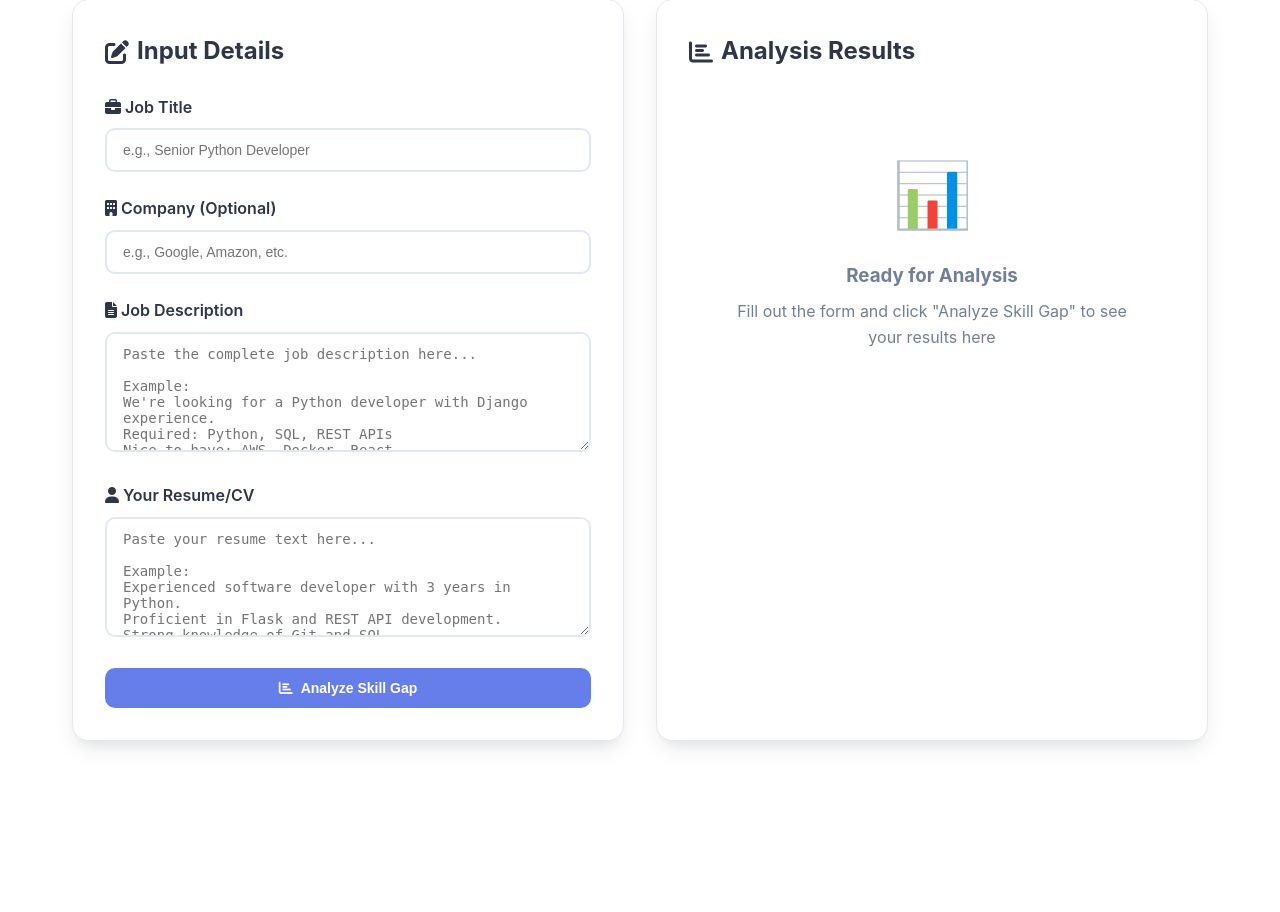
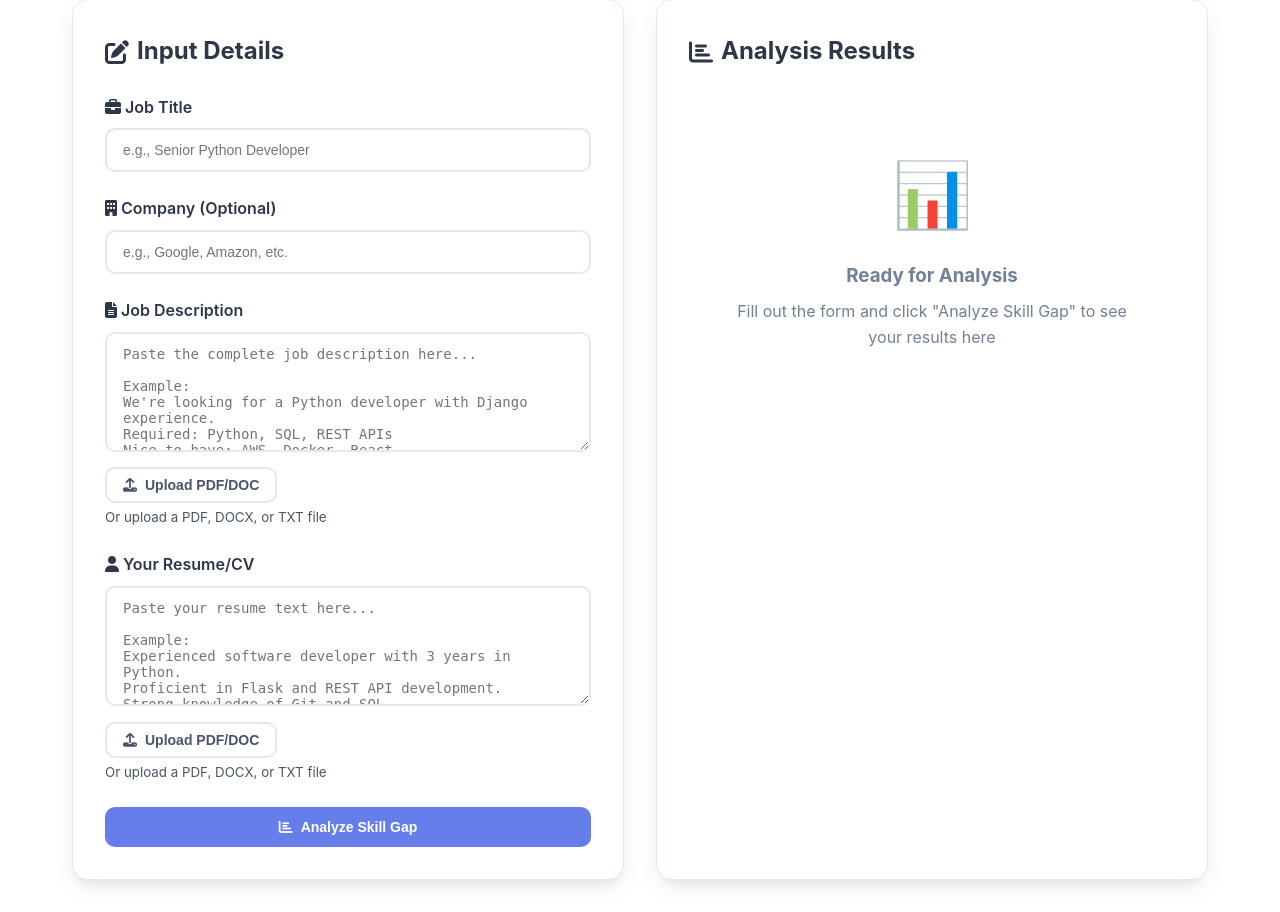
Before and after one commit to LightStar23/Job-Skill-Gap-Analyzer, a Flask app: page /analyze/new in a window 1280 px wide. Shown: the part 243-1155 px from the top of the page. Before the commit the page ends 992 px from the top, so only its background shows below. Run offline with Flask 3, Linux system fonts and the light colour scheme; the visitor is signed in with stand-in values (Sample User, id 1).

Commit message:
Minor Improvements

```diff
--- a/app.py
+++ b/app.py
@@ -7,11 +7,23 @@ from career_coach import AICareerCoach
 import json
 import os
 from datetime import datetime
+from werkzeug.utils import secure_filename
+from PyPDF2 import PdfReader
+from docx import Document
 
 app = Flask(__name__)
 app.config['SECRET_KEY'] = 'your-secret-key-here-change-in-production'
 app.config['SQLALCHEMY_DATABASE_URI'] = 'sqlite:///job_analyzer.db'
 app.config['SQLALCHEMY_TRACK_MODIFICATIONS'] = False
+app.config['MAX_CONTENT_LENGTH'] = 16 * 1024 * 1024  # 16MB max file size
+app.config['UPLOAD_FOLDER'] = os.path.join(os.path.dirname(__file__), 'uploads')
+
+# Create uploads folder if it doesn't exist
+if not os.path.exists(app.config['UPLOAD_FOLDER']):
+    os.makedirs(app.config['UPLOAD_FOLDER'])
+
+# Allowed file extensions
+ALLOWED_EXTENSIONS = {'pdf', 'doc', 'docx', 'txt'}
 
 # Initialize extensions
 db.init_app(app)
@@ -26,6 +38,69 @@ login_manager.login_message = 'Please log in to access this page.'
 @login_manager.user_loader
 def load_user(user_id):
     return User.query.get(int(user_id))
+
+# ===== FILE HANDLING UTILITIES =====
+
+def allowed_file(filename):
+    """Check if file extension is allowed"""
+    return '.' in filename and filename.rsplit('.', 1)[1].lower() in ALLOWED_EXTENSIONS
+
+def extract_text_from_file(filepath):
+    """Extract text from PDF, DOCX, DOC, or TXT files"""
+    try:
+        filename = secure_filename(os.path.basename(filepath))
+        file_ext = filename.rsplit('.', 1)[1].lower()
+
+        text = ""
+
+        if file_ext == 'pdf':
+            # Extract text from PDF
+            try:
+                with open(filepath, 'rb') as file:
+                    pdf_reader = PdfReader(file)
+                    for page in pdf_reader.pages:
+                        text += page.extract_text() + "\n"
+            except Exception as e:
+                return None, f"Error reading PDF: {str(e)}"
+
+        elif file_ext in ['docx']:
+            # Extract text from DOCX
+            try:
+                doc = Document(filepath)
+                for para in doc.paragraphs:
+                    text += para.text + "\n"
+                for table in doc.tables:
+                    for row in table.rows:
+                        for cell in row.cells:
+                            text += cell.text + " "
+                    text += "\n"
+            except Exception as e:
+                return None, f"Error reading DOCX: {str(e)}"
+
+        elif file_ext in ['doc']:
+            # For .doc files, we can try to read as text or use python-docx
+            # For now, we'll ask user to convert to DOCX or use TXT
+            return None, "Please save your .doc file as .docx format for better compatibility"
+
+        elif file_ext == 'txt':
+            # Read plain text file
+            try:
+                with open(filepath, 'r', encoding='utf-8') as file:
+                    text = file.read()
+            except UnicodeDecodeError:
+                try:
+                    with open(filepath, 'r', encoding='latin-1') as file:
+                        text = file.read()
+                except Exception as e:
+                    return None, f"Error reading TXT file: {str(e)}"
+
+        if not text.strip():
+            return None, "The file appears to be empty or could not be read"
+
+        return text, None
+
+    except Exception as e:
+        return None, f"Error processing file: {str(e)}"
 
 # Initialize our analyzer
 analyzer = SkillGapAnalyzer()
@@ -113,6 +188,54 @@ def dashboard():
         .limit(5)\
         .all()
     return render_template('dashboard.html', analyses=recent_analyses)
+
+@app.route('/upload-file', methods=['POST'])
+@login_required
+def upload_file():
+    """Handle file upload for resume or job description"""
+    try:
+        if 'file' not in request.files:
+            return jsonify({'error': 'No file provided'}), 400
+
+        file = request.files['file']
+        file_type = request.form.get('file_type', '')  # 'resume' or 'job_description'
+
+        if file.filename == '':
+            return jsonify({'error': 'No file selected'}), 400
+
+        if not allowed_file(file.filename):
+            return jsonify({'error': 'Invalid file type. Allowed: PDF, DOCX, DOC, TXT'}), 400
+
+        # Save file temporarily
+        filename = secure_filename(file.filename)
+        timestamp = int(datetime.utcnow().timestamp())
+        filename = f"{timestamp}_{filename}"
+        filepath = os.path.join(app.config['UPLOAD_FOLDER'], filename)
+
+        file.save(filepath)
+
+        # Extract text from file
+        text, error = extract_text_from_file(filepath)
+
+        if error:
+            os.remove(filepath)
+            return jsonify({'error': error}), 400
+
+        # Clean up the temporary file
+        try:
+            os.remove(filepath)
+        except:
+            pass
+
+        return jsonify({
+            'success': True,
+            'text': text,
+            'file_type': file_type,
+            'filename': file.filename
+        }), 200
+
+    except Exception as e:
+        return jsonify({'error': f'File upload failed: {str(e)}'}), 500
 
 @app.route('/analyze', methods=['POST'])
 @login_required
--- a/requirements.txt
+++ b/requirements.txt
@@ -22,6 +22,7 @@ Jinja2==3.1.6
 joblib==1.5.2
 langcodes==3.5.0
 language_data==1.3.0
+lxml==6.0.2
 marisa-trie==1.3.1
 markdown-it-py==4.0.0
 MarkupSafe==3.0.3
@@ -33,6 +34,8 @@ packaging==25.0
 preshed==3.0.10
 pydantic==2.11.10
 pydantic_core==2.33.2
+PyPDF2==3.0.1
+python-docx==0.8.11
 python-dotenv==1.0.1
 Pygments==2.19.2
 requests==2.32.5
--- a/templates/analyze.html
+++ b/templates/analyze.html
@@ -46,6 +46,13 @@
                 <textarea id="job_description" name="job_description"
                     placeholder="Paste the complete job description here...&#10;&#10;Example:&#10;We're looking for a Python developer with Django experience.&#10;Required: Python, SQL, REST APIs&#10;Nice to have: AWS, Docker, React"
                     required></textarea>
+                <input type="file" id="jobDescFile" accept=".pdf,.docx,.doc,.txt" style="display: none;">
+                <button type="button" class="btn btn-secondary" id="uploadJobBtn"
+                    style="padding: 0.5rem 1rem; margin-top: 0.5rem; display: flex; align-items: center; gap: 0.5rem;">
+                    <i class="fas fa-upload"></i> Upload PDF/DOC
+                </button>
+                <small style="color: var(--text-secondary); margin-top: 0.25rem; display: block;">Or upload a PDF, DOCX,
+                    or TXT file</small>
             </div>
 
             <div class="form-group">
@@ -53,6 +60,13 @@
                 <textarea id="resume_text" name="resume_text"
                     placeholder="Paste your resume text here...&#10;&#10;Example:&#10;Experienced software developer with 3 years in Python.&#10;Proficient in Flask and REST API development.&#10;Strong knowledge of Git and SQL."
                     required></textarea>
+                <input type="file" id="resumeFile" accept=".pdf,.docx,.doc,.txt" style="display: none;">
+                <button type="button" class="btn btn-secondary" id="uploadResumeBtn"
+                    style="padding: 0.5rem 1rem; margin-top: 0.5rem; display: flex; align-items: center; gap: 0.5rem;">
+                    <i class="fas fa-upload"></i> Upload PDF/DOC
+                </button>
+                <small style="color: var(--text-secondary); margin-top: 0.25rem; display: block;">Or upload a PDF, DOCX,
+                    or TXT file</small>
             </div>
 
             <button type="submit" id="analyzeBtn" class="btn" style="width: 100%; justify-content: center;">
@@ -117,6 +131,83 @@
 
 {% block scripts %}
 <script>
+    // File upload handlers
+    document.getElementById('uploadResumeBtn').addEventListener('click', function () {
+        document.getElementById('resumeFile').click();
+    });
+
+    document.getElementById('uploadJobBtn').addEventListener('click', function () {
+        document.getElementById('jobDescFile').click();
+    });
+
+    document.getElementById('resumeFile').addEventListener('change', async function (e) {
+        await handleFileUpload(this, 'resume_text', 'resume');
+    });
+
+    document.getElementById('jobDescFile').addEventListener('change', async function (e) {
+        await handleFileUpload(this, 'job_description', 'job_description');
+    });
+
+    async function handleFileUpload(fileInput, textAreaId, fileType) {
+        const file = fileInput.files[0];
+        if (!file) return;
+
+        const uploadBtn = fileType === 'resume' ?
+            document.getElementById('uploadResumeBtn') :
+            document.getElementById('uploadJobBtn');
+
+        const originalBtnText = uploadBtn.innerHTML;
+        uploadBtn.disabled = true;
+        uploadBtn.innerHTML = '<i class="fas fa-spinner fa-spin"></i> Processing...';
+
+        try {
+            const formData = new FormData();
+            formData.append('file', file);
+            formData.append('file_type', fileType);
+
+            const response = await fetch('/upload-file', {
+                method: 'POST',
+                body: formData
+            });
+
+            const data = await response.json();
+
+            if (data.error) {
+                alert('Error: ' + data.error);
+                fileInput.value = '';
+                return;
+            }
+
+            if (data.success) {
+                // Insert text into the textarea
+                const textArea = document.getElementById(textAreaId);
+                textArea.value = data.text;
+
+                // Show success message
+                const msg = fileType === 'resume' ?
+                    `Resume uploaded successfully! (${data.filename})` :
+                    `Job description uploaded successfully! (${data.filename})`;
+
+                // Create a temporary success message
+                const errorDiv = document.getElementById('error');
+                errorDiv.style.display = 'block';
+                errorDiv.style.backgroundColor = '#10b981';
+                errorDiv.textContent = '✓ ' + msg;
+                setTimeout(() => {
+                    errorDiv.style.display = 'none';
+                    errorDiv.style.backgroundColor = '';
+                }, 3000);
+            }
+        } catch (err) {
+            alert('Upload failed: ' + err.message);
+            fileInput.value = '';
+        } finally {
+            uploadBtn.disabled = false;
+            uploadBtn.innerHTML = originalBtnText;
+        }
+    }
+
+    // Original analysis form handler
     document.getElementById('analysisForm').addEventListener('submit', async function (e) {
         e.preventDefault();
 
```
Also changed, not shown: markdownFiles/AI_COACH_GUIDE.md (renamed from AI_COACH_GUIDE.md), markdownFiles/AI_COACH_README.md (renamed from AI_COACH_README.md), markdownFiles/COMPLETION_CHECKLIST.md (renamed from COMPLETION_CHECKLIST.md), markdownFiles/DEMO_DATA.md (renamed from DEMO_DATA.md), markdownFiles/FILE_GUIDE.md (renamed from FILE_GUIDE.md), markdownFiles/IMPLEMENTATION_SUMMARY.md (renamed from IMPLEMENTATION_SUMMARY.md), markdownFiles/QUICKSTART.md (renamed from QUICKSTART.md), markdownFiles/README.md (renamed from README.md), markdownFiles/START_HERE.md (renamed from START_HERE.md), markdownFiles/TEST_GUIDE.md (renamed from TEST_GUIDE.md).
